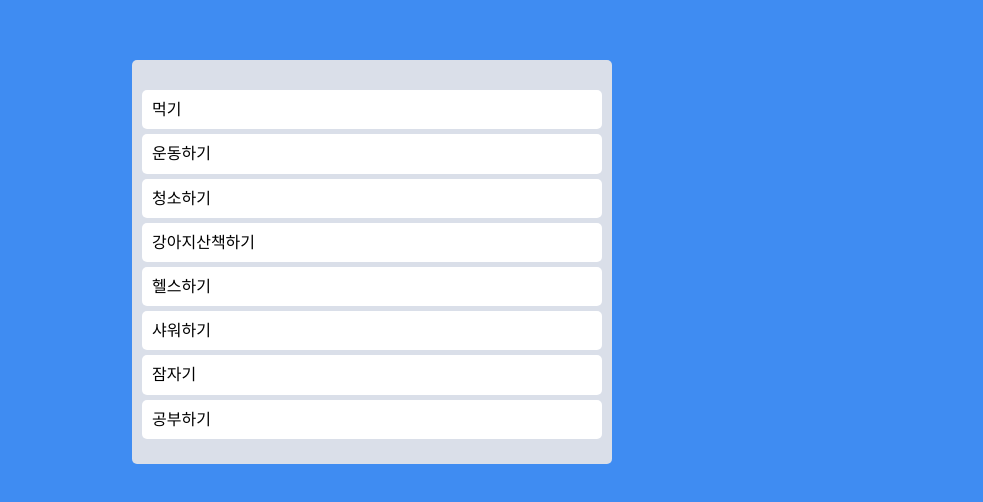
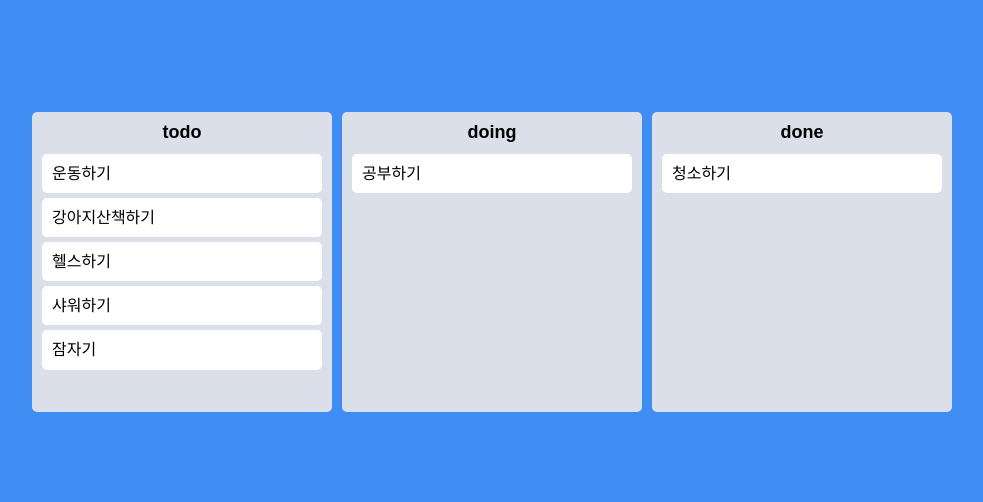
Before and after one commit to jiji-hoon96/react-todo-app, a React (Create React App) app: page / in a window 1280 px wide. Shown: the part 138-640 px from the top of the page, without its empty margins (268-1251 px from the left). Built offline with nearby package versions, Linux system fonts and the light colour scheme.

Commit message:
서로다른 구역으로 state 이동하기

```diff
--- a/src/App.tsx
+++ b/src/App.tsx
@@ -2,11 +2,11 @@
 import { useRecoilState } from "recoil";
 import styled from "styled-components";
 import { toDoState } from "./atoms";
-import DragabbleCard from "./Components/DragabbleCard";
+import Board from "./Components/Board";
 
 const Wrapper = styled.div`
   display: flex;
-  max-width: 480px;
+  max-width: 680px;
   width: 100%;
   margin: 0 auto;
   justify-content: center;
@@ -17,42 +17,44 @@
 const Boards = styled.div`
   display: grid;
   width: 100%;
-  grid-template-columns: repeat(1, 1fr);
-`;
-
-const Board = styled.div`
-  padding: 20px 10px;
-  padding-top: 30px;
-  background-color: ${(props) => props.theme.boardColor};
-  border-radius: 5px;
-  min-height: 200px;
+  gap: 10px;
+  grid-template-columns: repeat(3, 1fr);
 `;
 
 function App() {
   const [toDos, setToDos] = useRecoilState(toDoState);
-  const onDragEnd = ({ draggableId, destination, source }: DropResult) => {
+  const onDragEnd = (info: DropResult) => {
+    const { destination, draggableId, source } = info;
     if (!destination) return;
-    setToDos((oldToDos) => {
-      const toDosCopy = [...oldToDos];
-      toDosCopy.splice(source.index, 1);
-      toDosCopy.splice(destination?.index, 0, draggableId);
-      return toDosCopy;
-    });
+    if (destination?.droppableId === source.droppableId) {
+      setToDos((allBoards) => {
+        const boardCopy = [...allBoards[source.droppableId]];
+        boardCopy.splice(source.index, 1);
+        boardCopy.splice(destination.index, 0, draggableId);
+        return { ...allBoards, [source.droppableId]: boardCopy };
+      });
+    }
+    if (destination?.droppableId !== source.droppableId) {
+      setToDos((allBoards) => {
+        const sourceBoard = [...allBoards[source.droppableId]];
+        const destinationBoard = [...allBoards[destination.droppableId]];
+        sourceBoard.splice(source.index, 1);
+        destinationBoard.splice(destination?.index, 0, draggableId);
+        return {
+          ...allBoards,
+          [source.droppableId]: sourceBoard,
+          [destination.droppableId]: destinationBoard,
+        };
+      });
+    }
   };
   return (
     <DragDropContext onDragEnd={onDragEnd}>
       <Wrapper>
         <Boards>
-          <Droppable droppableId="one">
-            {(magic) => (
-              <Board ref={magic.innerRef} {...magic.droppableProps}>
-                {toDos.map((toDo, index) => (
-                  <DragabbleCard key={toDo} index={index} toDo={toDo} />
-                ))}
-                {magic.placeholder}
-              </Board>
-            )}
-          </Droppable>
+          {Object.keys(toDos).map((boardId) => (
+            <Board boardId={boardId} key={boardId} toDos={toDos[boardId]} />
+          ))}
         </Boards>
       </Wrapper>
     </DragDropContext>
--- /dev/null
+++ b/src/Components/Board.tsx
@@ -0,0 +1,44 @@
+import { Droppable } from "react-beautiful-dnd";
+import DragabbleCard from "./DragabbleCard";
+import styled from "styled-components";
+
+const Wrapper = styled.div`
+  width: 300px;
+  padding: 20px 10px;
+  padding-top: 10px;
+  background-color: ${(props) => props.theme.boardColor};
+  border-radius: 5px;
+  min-height: 300px;
+`;
+
+const Title = styled.h2`
+  text-align: center;
+  font-weight: 600;
+  margin-bottom: 10px;
+  font-size: 18px;
+`;
+
+interface IBoardProps {
+  toDos: string[];
+  boardId: string;
+}
+
+function Board({ toDos, boardId }: IBoardProps) {
+  return (
+    <Wrapper>
+      <Title>{boardId}</Title>
+      <Droppable droppableId={boardId}>
+        {(magic) => (
+          <div ref={magic.innerRef} {...magic.droppableProps}>
+            {toDos.map((toDo, index) => (
+              <DragabbleCard key={toDo} index={index} toDo={toDo} />
+            ))}
+            {magic.placeholder}
+          </div>
+        )}
+      </Droppable>
+    </Wrapper>
+  );
+}
+
+export default Board;
--- a/src/atoms.tsx
+++ b/src/atoms.tsx
@@ -1,15 +1,14 @@
 import { atom, selector } from "recoil";
 
-export const toDoState = atom({
+interface IToDoState {
+  [key: string]: string[];
+}
+
+export const toDoState = atom<IToDoState>({
   key: "toDo",
-  default: [
-    "먹기",
-    "운동하기",
-    "청소하기",
-    "강아지산책하기",
-    "헬스하기",
-    "샤워하기",
-    "잠자기",
-    "공부하기",
-  ],
+  default: {
+    todo: ["운동하기", "강아지산책하기", "헬스하기", "샤워하기", "잠자기"],
+    doing: ["공부하기"],
+    done: ["청소하기"],
+  },
 });
```
